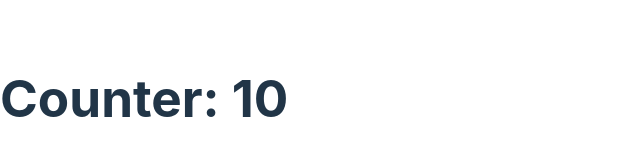
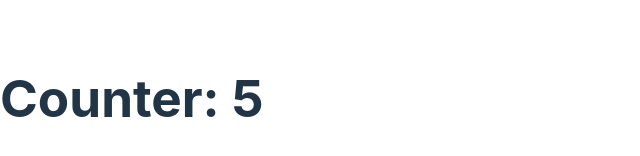
Before and after one commit to MiguelRuizHdz/nivelacion-react, a React (Vite) app: page / in a window 1280 px wide. Shown: the part 302-458 px from the top of the page, without its empty margins (0-640 px from the left). Built offline with nearby package versions, Linux system fonts and the light colour scheme.

Commit message:
useState Hook

```diff
--- a/src/components/Counter.jsx
+++ b/src/components/Counter.jsx
@@ -1,7 +1,11 @@
+import { useState } from 'react';
 
 
 const Counter = () => {
-    return <h1>Counter: 10</h1>
+
+    const [counter, setCounter] = useState(5); // [estado, cambioEstado() ]
+
+    return <h1>Counter: { counter }</h1>
 }
 
 
```
